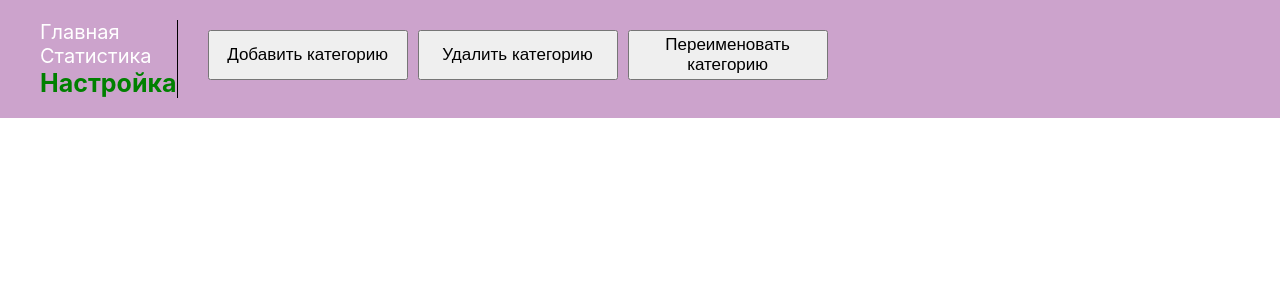
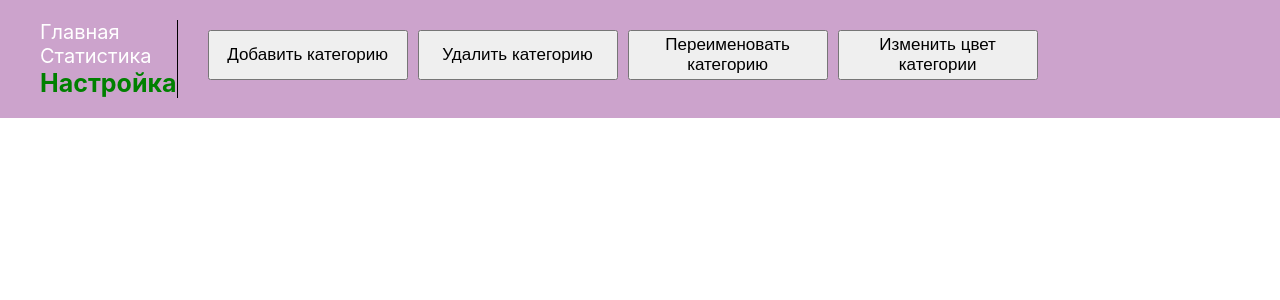
Before and after one commit to alexeyShuncko/app-expenses, a React (Create React App) app: page /setting/DeleteCategory in a window 1280 px wide. Both pictures are taken after a click on the button "Назад к настройкам". Shown: the top 300 px of the page. Built offline with nearby package versions, Linux system fonts and the light colour scheme.

Commit message:
Изменение цвета

```diff
--- /dev/null
+++ b/src/components/News/Setting/ChangeColor/ChangeColor.js
@@ -0,0 +1,14 @@
+import React from 'react';
+//import s from './ChangeColor.module.css';
+//import { Field, Form } from 'react-final-form';
+import { withRouter } from 'react-router-dom';
+//import { useState } from 'react';
+
+
+
+const ChangeColor = (props) => {
+    console.log('ghbdt')
+
+}
+
+export default withRouter(ChangeColor)
--- /dev/null
+++ b/src/components/News/Setting/ChangeColor/ChangeColor.module.css
@@ -0,0 +1,21 @@
+.item {
+    display: flex;
+    flex-direction: column;
+margin-top: 10px;
+
+}
+
+.buttonItem {
+margin-top: 10px;
+}
+
+.buttonItem button {
+margin-right: 10px;
+}
+.validColor {
+    margin-left: 10px;
+    padding-left: 5px;
+    padding-right: 5px;
+    border: solid red 1px;
+    border-radius: 10px;
+    }
--- a/src/components/News/Setting/Setting.js
+++ b/src/components/News/Setting/Setting.js
@@ -7,6 +7,7 @@ import DeleteCategory from './DeleteCategory/DeleteCategory';
 import RenameCategory from './RenameCategory/RenameCategory';
 import { connect } from 'react-redux';
 import { addCategory,deleteCategory,renameCategory } from './../../../Redux/diagrammReducer';
+import ChangeColor from './ChangeColor/ChangeColor';
 
 const Setting =(props)=> {
     return (
@@ -15,6 +16,7 @@ const Setting =(props)=> {
 <Route path='/setting/AddCategory' render={() => <AddCategory diagramm={props.diagramm} addCategory={props.addCategory} />} />
 <Route path='/setting/DeleteCategory' render={() => <DeleteCategory diagramm={props.diagramm} deleteCategory={props.deleteCategory}/>} />
 <Route path='/setting/RenameCategory' render={() => <RenameCategory diagramm={props.diagramm} renameCategory={props.renameCategory}/>} />
+<Route path='/setting/СhangeСolor' render={() => <ChangeColor diagramm={props.diagramm}/>} />
        </Switch>
     )
 
--- a/src/components/News/Setting/SettingNav/SettingNav.js
+++ b/src/components/News/Setting/SettingNav/SettingNav.js
@@ -21,6 +21,11 @@ const SettingNav = (props) => {
                     <button className={s.settingButton}>Переименовать категорию</button>
                 </NavLink>
             </div>
+            <div className={s.navNewsitem}>
+                <NavLink to="/setting/ChangeColor" activeClassName={s.activeLink}>
+                    <button className={s.settingButton}>Изменить цвет категории</button>
+                </NavLink>
+            </div>
 
         </div>
     )
```
